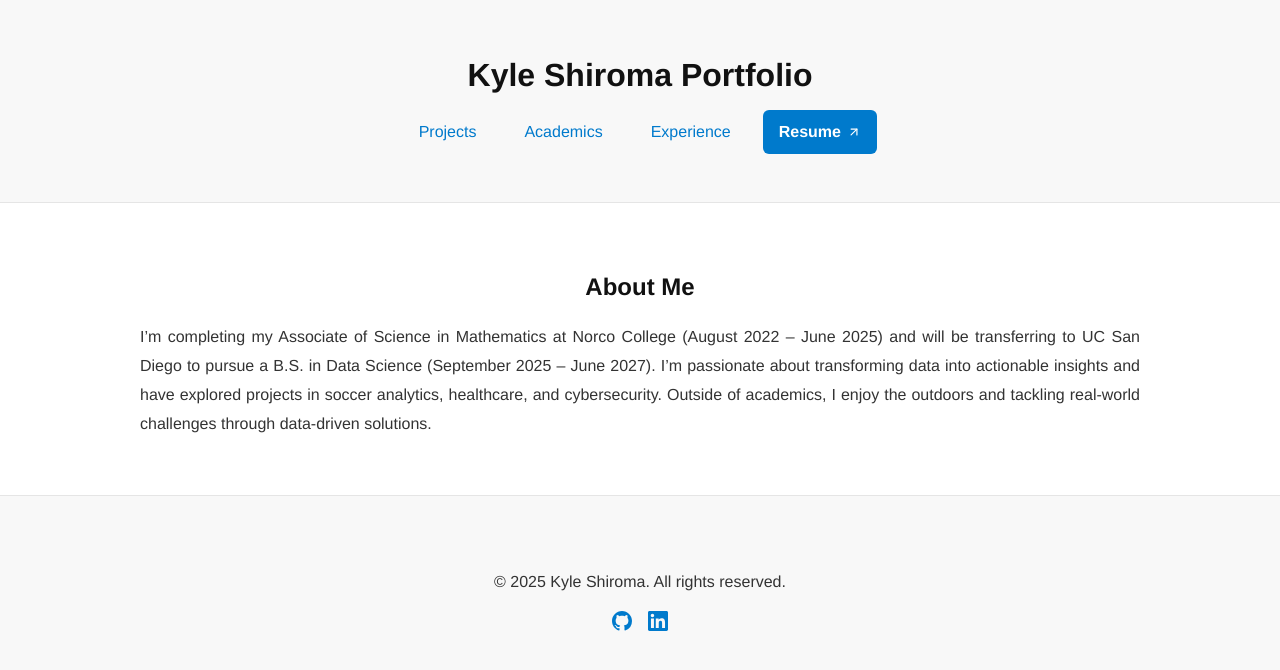
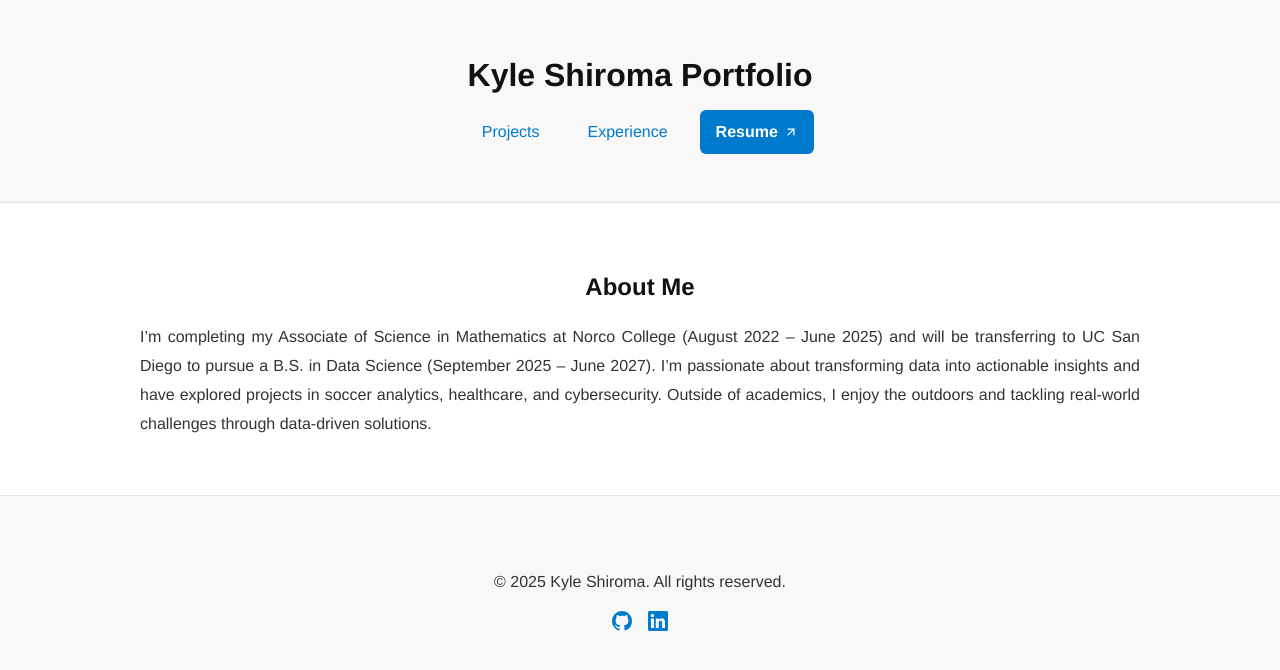
Before and after one commit to k-shiroma-code/k-shiroma-code.github.io, a Jekyll site: the page built from index.md, in a window 1280 px wide. Shown: the top 670 px of the page. Built offline with Jekyll 4.4.1, drawn with Linux system fonts in a browser that asks for light colours.

Commit message:
Update default.html

```diff
--- a/_layouts/default.html
+++ b/_layouts/default.html
@@ -31,7 +31,6 @@
 
         <nav role="navigation" class="nav-center main-navigation" aria-label="Main navigation">
           <a href="{{ '/projects/' | relative_url }}" {% if page.url == '/projects/' %}aria-current="page"{% endif %}>Projects</a>
-          <a href="{{ '/academics/' | relative_url }}" {% if page.url == '/academics/' %}aria-current="page"{% endif %}>Academics</a>
           <a href="{{ '/experience/' | relative_url }}" {% if page.url == '/experience/' %}aria-current="page"{% endif %}>Experience</a>
           <a class="button"
              href="{{ '/assets/pdf/Kyle_Shiroma_Resume_2025_Github.pdf' | relative_url }}"
```
